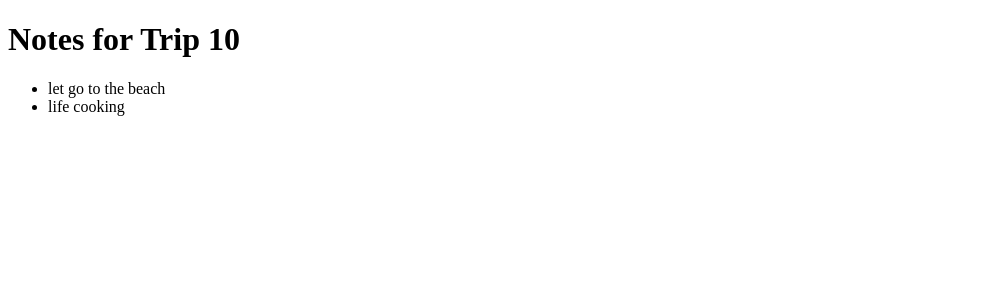
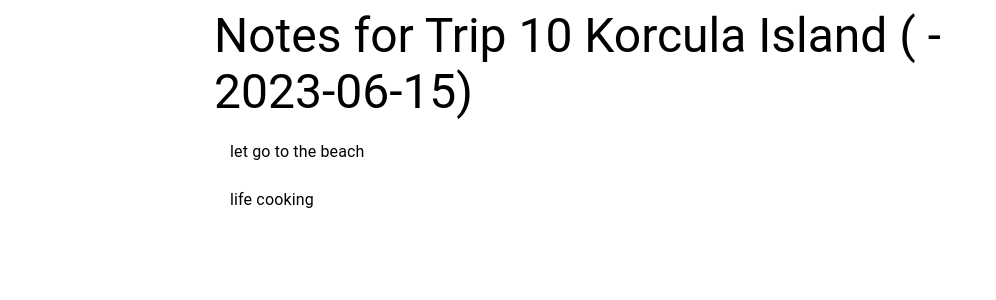
Before and after one commit to duszaemilia/trip-planner, a React (Vite) app: page /trip-card/10/notes in a window 1280 px wide. Shown: the top 300 px of the page, without its empty margins (0-996 px from the left). Built offline with nearby package versions, Linux system fonts and the light colour scheme; data requests are answered from the project's data file.

Commit message:
repair of confirm button, addition of validation to the trip plan

```diff
--- a/server/db.json
+++ b/server/db.json
@@ -45,6 +45,51 @@
       "note": "sadsdsdsdsadasf",
       "tripId": 8,
       "id": 4
+    },
+    {
+      "note": "asjkbdsajdasnas",
+      "tripId": 8,
+      "id": 5
+    },
+    {
+      "note": "dfdf",
+      "tripId": 8,
+      "id": 6
+    },
+    {
+      "note": "dsfds,lkcxkjdxzhbvodsnsn io foihd sdioefsh chiocvo yherhijpoifdyf iekji yiiodh ffhdvouxj hffdfhcvy8uh dfkjkiuj dtfyb udfh oud hfdlkhduy tgsj fdy8odihyuh gdfoi grhtgoiydf yhgdojyu hr dyrhfc",
+      "tripId": 8,
+      "id": 7
+    },
+    {
+      "note": "dscxdcf esdg",
+      "tripId": 8,
+      "id": 8
+    },
+    {
+      "note": "dgd gd d",
+      "tripId": 8,
+      "id": 9
+    },
+    {
+      "note": "czy działa confirm?>>?",
+      "tripId": 8,
+      "id": 10
+    },
+    {
+      "note": "wwwqssw",
+      "tripId": 8,
+      "id": 11
+    },
+    {
+      "note": "a czy teraz?",
+      "tripId": 8,
+      "id": 12
+    },
+    {
+      "note": "fdfdsdsvg",
+      "tripId": 8,
+      "id": 13
     }
   ]
 }
--- a/src/App.jsx
+++ b/src/App.jsx
@@ -1,8 +1,12 @@
 import React, {useEffect, useState} from "react";
 import {deleteTripAPI, getAllTrips, sendDataAPI} from "./helpers/api.jsx";
-import * as PropTypes from "prop-types";
+// import * as PropTypes from "prop-types";
+import PropTypes from "prop-types";
+
 // import {TripDetail} from "./components/TripDetail.jsx";
 import TripDetails from "./components/TripDetails.jsx";
+import AllNotes from "./components/AllNotes.jsx";
+
 
 import {Container, ListItemButton, ListItemIcon, ListItemText} from "@mui/material";
 import TextField from '@mui/material/TextField';
@@ -16,6 +20,7 @@ import {AdapterDayjs} from '@mui/x-date-pickers/AdapterDayjs';
 import {LocalizationProvider} from '@mui/x-date-pickers/LocalizationProvider';
 import {DatePicker} from '@mui/x-date-pickers/DatePicker';
 import {ExpandLess, ExpandMore} from "@mui/icons-material";
+import Typography from "@mui/material/Typography";
 
 
 TripDetails.propTypes = {
@@ -33,6 +38,9 @@ function App() {
     const [startDate, setStartDate] = useState('');
     const [endDate, setEndDate] = useState('');
     const [noteId, setNoteId] = useState(null);
+    const [titleError, setTitleError] = useState(false);
+    const [descriptionError, setDescriptionError] = useState(false);
+
 
     useEffect(() => {
         getAllTrips()
@@ -45,8 +53,17 @@ function App() {
 
     async function handleSubmit(event) {
         event.preventDefault();
+
+        if (title.trim() === "") {
+            setTitleError(true);
+        } else if (description.trim() === "") {
+            setDescriptionError(true);
+        } else {
+            setTitleError(false);
+            setDescriptionError(false);
+
             const result = await sendDataAPI({
-            title, description, status: "open", startDate, endDate
+                title, description, startDate, endDate
             }, "trips");
             setTitle("");
             setDescription("");
@@ -54,7 +71,21 @@ function App() {
             setEndDate("");
             setTrips([...trips, result])
         }
+    }
 
+    function handleTitleChange(event) {
+        setTitle(event.target.value);
+        if (titleError && event.target.value.trim() !== "") {
+            setTitleError(false);
+        }
+    }
+
+    function handleDescriptionChange(event) {
+        setDescription(event.target.value);
+        if (descriptionError && event.target.value.trim() !== "") {
+            setDescriptionError(false);
+        }
+    }
 
     async function handleDeleteTrip(event) {
         const id = +event.target.dataset.id
@@ -77,9 +108,14 @@ function App() {
                         type="text"
                         id="title"
                         name="title"
-                        onChange={(event) => setTitle(event.target.value)}
+                        onChange={handleTitleChange}
+                        error={titleError}
                     />
-
+                    {titleError && (
+                        <Typography variant="caption" color="error">
+                            Please enter a title.
+                        </Typography>
+                    )}
 
                     <TextField
                         label="Trip description"
@@ -87,11 +123,20 @@ function App() {
                         value={description}
                         id="desc"
                         name="desc"
-                        onChange={(event) => setDescription(event.target.value)}/>
+                        onChange={handleDescriptionChange}
+                        error={descriptionError}
+                    />
+
+                    {descriptionError && (
+                        <Typography variant="caption" color="error">
+                            Please enter a description.
+                        </Typography>
+                    )}
 
                     <div>
 
                         <label htmlFor="startDate">Start Date</label>
+
                         <input
                             value={startDate}
                             type="date"
@@ -115,16 +160,21 @@ function App() {
             </form>
 
 
-            <Grid  spacing={2} gap={2} style={{marginTop: '20px'}}>
+            <Grid spacing={2} gap={2} style={{marginTop: '20px'}}>
 
                 {trips.map((trip) => (
 
-                        <TripDetails key={trip.id} trip={trip} noteId={noteId} onClick={() => setNoteId(trip.id)}
+                    <TripDetails
+                        key={trip.id}
+                        trip={trip}
+                        noteId={noteId}
+                        setNoteId={setNoteId}
+                        onClick={() => setNoteId(trip.id)}
                         onClick1={handleDeleteTrip}/>
 
                 ))}
             </Grid>
-
+            <AllNotes trips={trips}/>
         </Container>
     )
 }
--- a/src/components/AddNote.jsx
+++ b/src/components/AddNote.jsx
@@ -4,7 +4,7 @@ import Button from "@mui/material/Button";
 import Stack from '@mui/material/Stack';
 import TextField from "@mui/material/TextField";
 
-function AddNote({tripId}) {
+function AddNote({tripId,setNoteId}) {
     const [note, setNote] = useState("");
 
     async function handleAddNote() {
@@ -14,7 +14,7 @@ function AddNote({tripId}) {
                 tripId
             }, "notes");
             setNote("");
-
+            setNoteId(null);
         }
 
     }
--- /dev/null
+++ b/src/components/AllNotes.jsx
@@ -0,0 +1,58 @@
+import React, { useState, useEffect } from 'react';
+import { useParams } from 'react-router-dom';
+import Typography from '@mui/material/Typography';
+import List from '@mui/material/List';
+import ListItem from '@mui/material/ListItem';
+import ListItemButton from '@mui/material/ListItemButton';
+import ListItemText from '@mui/material/ListItemText';
+import { Container } from '@mui/material';
+
+export default function AllNotes({trips}) {
+    const [notes, setNotes] = useState([]);
+    const { tripId } = useParams();
+    const [trip, setTrip] = useState(null); // Dodajemy stan dla trip
+
+    async function getNote() {
+        const response = await fetch(`http://localhost:3000/notes?tripId=${tripId}`);
+        return await response.json();
+    }
+
+    useEffect(() => {
+        const getNotes = async () => {
+            const data = await getNote();
+            if (data) {
+                setNotes(data);
+            }
+        };
+
+        getNotes();
+    }, [tripId]);
+
+    useEffect(() => {
+        const getTrip = async () => {
+            const response = await fetch(`http://localhost:3000/trips/${tripId}`);
+            const data = await response.json();
+            setTrip(data);
+        };
+
+        getTrip();
+    }, [tripId]);
+
+    return (
+        <Container maxWidth="md">
+            <form>
+                {/* Wyświetlamy tytuł i daty w nagłówku */}
+                <Typography variant="h3" component="h3">
+                    {trip && `Notes for Trip ${tripId} ${trip.title} (${trip.startDate} - ${trip.endDate})`}
+                </Typography>
+                <List>
+                    {notes.map((note) => (
+                        <ListItemButton key={note.id}>
+                            <ListItemText primary={note.note} />
+                        </ListItemButton>
+                    ))}
+                </List>
+            </form>
+        </Container>
+    );
+}
--- a/src/components/TripCard.jsx
+++ /dev/null
@@ -1,34 +0,0 @@
-import  { useState, useEffect } from 'react';
-import { useParams } from 'react-router-dom';
-
-export default function AllNotes() {
-    const [notes, setNotes] = useState([]);
-    const { tripId } = useParams();
-
-    async function getNote() {
-        const response = await fetch(`http://localhost:3000/notes?tripId=${tripId}`);
-        return await response.json();
-    }
-
-    useEffect(() => {
-        const getNotes = async () => {
-            const data = await getNote();
-            if (data) {
-                setNotes(data);
-            }
-        };
-
-        getNotes();
-    }, [tripId]);
-
-    return (
-        <div>
-            <h1>Notes for Trip {tripId}</h1>
-            <ul>
-                {notes.map((note) => (
-                    <li key={note.id}>{note.note}</li>
-                ))}
-            </ul>
-        </div>
-    );
-}
--- a/src/components/TripDetails.jsx
+++ b/src/components/TripDetails.jsx
@@ -15,7 +15,7 @@ import * as PropTypes from "prop-types";
 
 export default function TripDetails(props) {
 
-    const [open, setOpen] = useState(false);
+    const [open, setOpen] = useState(true);
 
     const handleClick = () => {
         setOpen(!open);
@@ -45,7 +45,10 @@ export default function TripDetails(props) {
                             <ListItemIcon>
 
                                 <Stack spacing={4} gap={4} direction="row">
-                                    {props.noteId === props.trip.id ? (<AddNote tripId={props.trip.id}/>) : (
+                                    {props.noteId === props.trip.id ? (
+                                        <AddNote
+                                            setNoteId={props.setNoteId}
+                                            tripId={props.trip.id}/>) : (
                                         <Button onClick={props.onClick} variant="outlined">Add note</Button>
                                     )}
 
--- a/src/helpers/router.jsx
+++ b/src/helpers/router.jsx
@@ -2,7 +2,7 @@ import {createBrowserRouter} from "react-router-dom";
 import App from "../App.jsx";
 import TripDetails from "../components/TripDetails.jsx";
 import TripDetail from "../components/TripDetails.jsx";
-import TripCard from "../components/TripCard.jsx";
+import TripCard from "../components/AllNotes.jsx";
 
 export const router = createBrowserRouter([
     {
```
Lines whose indentation alone changed are shown as unchanged.
